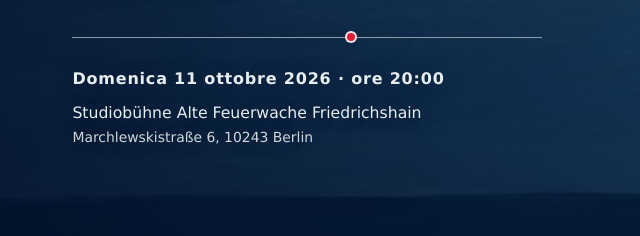
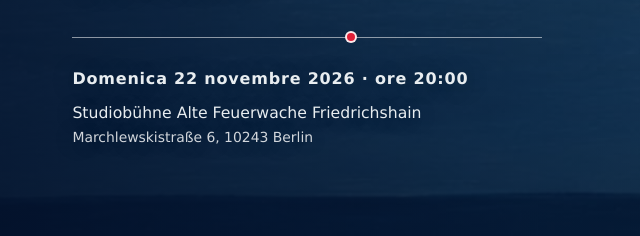
Before and after one commit to alesordo/Da-un-altra-parte, a plain HTML site: page index.html in a window 1280 px wide. Shown: the part 511-747 px from the top of the page, 30-670 px from the left. Drawn offline with Linux system fonts and the light colour scheme.

Commit message:
Change for next play

```diff
--- a/app.js
+++ b/app.js
@@ -4,7 +4,7 @@ const content = {
     htmlLanguage: "it",
     metaDescription: "Da un'altra parte - una ricerca teatrale sul senso di appartenenza. Il Teatro di Pan, Berlino.",
     ogTitle: "Da un'altra parte - Il Teatro di Pan",
-    ogDescription: "Una ricerca teatrale sul senso di appartenenza. 11 ottobre 2026, Berlino.",
+    ogDescription: "Una ricerca teatrale sul senso di appartenenza. 22 novembre 2026, Berlino.",
     labels: {
       skipLink: "Salta al contenuto",
       navLabel: "Navigazione principale",
@@ -13,7 +13,7 @@ const content = {
       navScenes: "Le scene",
       navCredits: "Crediti",
       tagline: "Una ricerca teatrale sul senso di appartenenza",
-      date: "Domenica 11 ottobre 2026 · ore 20:00",
+      date: "Domenica 22 novembre 2026 · ore 20:00",
       scrollCue: "Scopri lo spettacolo",
       overviewEyebrow: "Il progetto",
       overviewTitle: "Una domanda aperta",
@@ -366,7 +366,7 @@ They don't understand this constant need to translate yourself, to try to transl
     htmlLanguage: "en",
     metaDescription: "Da un'altra parte — a theatrical enquiry into the sense of belonging. Il Teatro di Pan, Berlin.",
     ogTitle: "Da un'altra parte - Il Teatro di Pan",
-    ogDescription: "A theatrical enquiry into the sense of belonging. 11 October 2026, Berlin.",
+    ogDescription: "A theatrical enquiry into the sense of belonging. 22 November 2026, Berlin.",
     labels: {
       skipLink: "Skip to content",
       navLabel: "Primary navigation",
@@ -375,7 +375,7 @@ They don't understand this constant need to translate yourself, to try to transl
       navScenes: "Scenes",
       navCredits: "Credits",
       tagline: "A theatrical enquiry into the sense of belonging",
-      date: "Sunday, 11 October 2026 · 8:00 pm",
+      date: "Sunday, 22 November 2026 · 8:00 pm",
       scrollCue: "Discover the play",
       overviewEyebrow: "The project",
       overviewTitle: "An open question",
@@ -478,6 +478,7 @@ const textNames = "German Brero · Mattia Doneda · Manuela Pucciarelli · Sara
 const performers = [
   { name: "Daniele Avola", image: "assets/actors/daniele.jpg" },
   { name: "German Brero", image: "assets/actors/german.jpg" },
+  { name: "Erica Cignarale", image: "" },
   { name: "Manuela Pucciarelli", image: "assets/actors/manuela.jpg" },
   { name: "Sara Romandini", image: "assets/actors/sara.jpg" },
   { name: "Marina Rondini", image: "assets/actors/marina.jpg" },
--- a/index.html
+++ b/index.html
@@ -8,7 +8,7 @@
   <meta name="description"
     content="Da un'altra parte - una ricerca teatrale sul senso di appartenenza. Il Teatro di Pan, Berlino.">
   <meta property="og:title" content="Da un'altra parte - Il Teatro di Pan">
-  <meta property="og:description" content="Una ricerca teatrale sul senso di appartenenza. 11 ottobre 2026, Berlino.">
+  <meta property="og:description" content="Una ricerca teatrale sul senso di appartenenza. 22 novembre 2026, Berlino.">
   <meta property="og:image" content="assets/horizon-artwork.jpeg">
   <title>Da un'altra parte - Il Teatro di Pan</title>
   <link rel="preload" as="image" href="assets/horizon-artwork.jpeg">
@@ -50,7 +50,7 @@
         <p class="hero-tagline" data-i18n="tagline">Una ricerca teatrale sul senso di appartenenza</p>
         <div class="hero-rule" aria-hidden="true"><span></span></div>
         <div class="event-details">
-          <p class="event-date" data-i18n="date">Domenica 11 ottobre 2026 · ore 20:00</p>
+          <p class="event-date" data-i18n="date">Domenica 22 novembre 2026 · ore 20:00</p>
           <p class="event-venue">Studiobühne Alte Feuerwache Friedrichshain</p>
           <p class="event-address">Marchlewskistraße 6, 10243 Berlin</p>
         </div>
```
